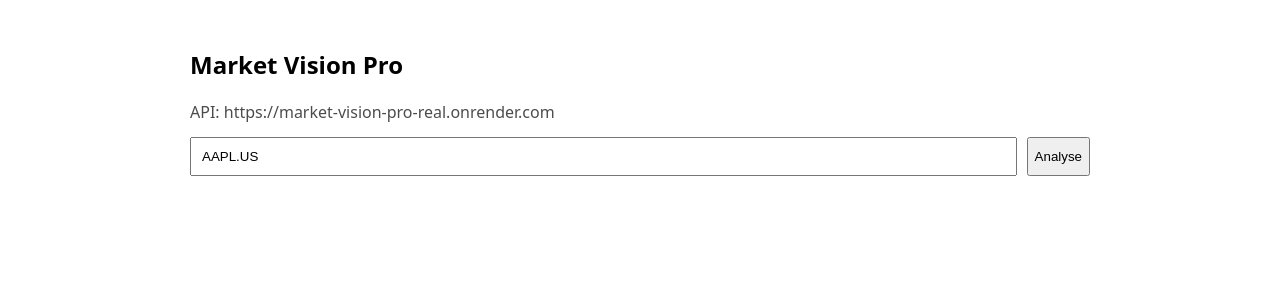
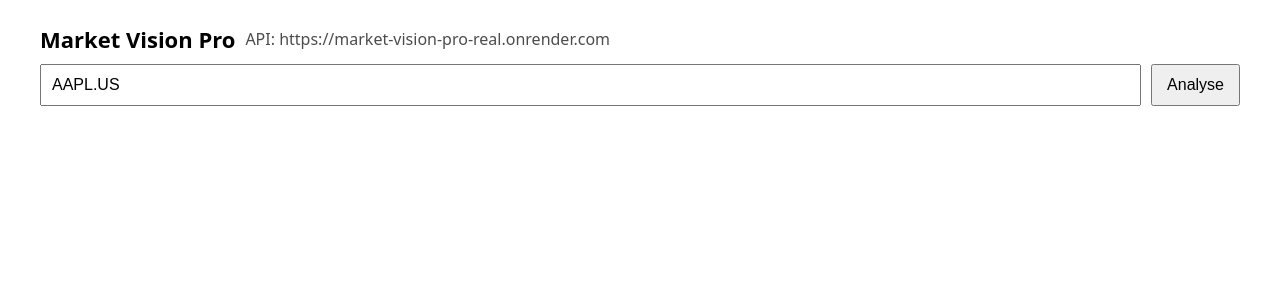
Before and after one commit to JulianKurzendoerfer/market-vision-pro-real, a React (Vite) app in the folder frontend/: page / in a window 1280 px wide. Shown: the top 300 px of the page. Built offline with nearby package versions, Linux system fonts and the light colour scheme.

Commit message:
feat: tradingview layout (candles+bb+emas, rsi, stoch, macd)

```diff
--- a/frontend/package.json
+++ b/frontend/package.json
@@ -9,6 +9,7 @@
     "preview": "vite preview --host 0.0.0.0 --port 4173"
   },
   "dependencies": {
+    "lightweight-charts": "^4.2.0",
     "react": "^18.3.1",
     "react-dom": "^18.3.1"
   },
--- a/frontend/src/App.jsx
+++ b/frontend/src/App.jsx
@@ -1,25 +1,119 @@
-import React, { useState } from "react"
+import React, { useEffect, useMemo, useRef, useState } from "react"
+import { createChart } from "lightweight-charts"
 
 const API = "https://market-vision-pro-real.onrender.com"
+
+function lineData(overlays, key) {
+  return overlays
+    .filter(x => x[key] !== null && x[key] !== undefined)
+    .map(x => ({ time: x.time, value: Number(x[key]) }))
+}
+
+function histData(overlays, key) {
+  return overlays
+    .filter(x => x[key] !== null && x[key] !== undefined)
+    .map(x => ({ time: x.time, value: Number(x[key]) }))
+}
 
 export default function App() {
   const [symbol, setSymbol] = useState("AAPL.US")
   const [loading, setLoading] = useState(false)
   const [err, setErr] = useState("")
-  const [quote, setQuote] = useState(null)
-  const [ind, setInd] = useState(null)
+  const [last, setLast] = useState(null)
+
+  const wrapRef = useRef(null)
+  const mainRef = useRef(null)
+  const rsiRef = useRef(null)
+  const stochRef = useRef(null)
+  const macdRef = useRef(null)
+
+  const charts = useRef({})
+
+  const heights = useMemo(() => ({
+    main: 420,
+    rsi: 140,
+    stoch: 170,
+    macd: 170
+  }), [])
+
+  function destroy() {
+    Object.values(charts.current).forEach(c => {
+      try { c.remove() } catch {}
+    })
+    charts.current = {}
+  }
+
+  function syncTime(chs) {
+    const keys = Object.keys(chs)
+    keys.forEach(k => {
+      chs[k].timeScale().subscribeVisibleTimeRangeChange(range => {
+        keys.forEach(k2 => {
+          if (k2 !== k) chs[k2].timeScale().setVisibleRange(range)
+        })
+      })
+    })
+  }
 
   async function run() {
     setErr("")
     setLoading(true)
     try {
-      const q = await fetch(`${API}/api/quote?symbol=${encodeURIComponent(symbol)}`)
-      if (!q.ok) throw new Error(await q.text())
-      setQuote(await q.json())
+      const r = await fetch(`${API}/api/tv?symbol=${encodeURIComponent(symbol)}&days=520&period=d`)
+      if (!r.ok) throw new Error(await r.text())
+      const data = await r.json()
+      setLast(data.last || null)
 
-      const i = await fetch(`${API}/api/indicators?symbol=${encodeURIComponent(symbol)}`)
-      if (!i.ok) throw new Error(await i.text())
-      setInd(await i.json())
+      destroy()
+
+      const w = wrapRef.current?.clientWidth || 1000
+
+      const mainChart = createChart(mainRef.current, { width: w, height: heights.main, layout: { background: { type: "solid", color: "#0b0f19" }, textColor: "#d6d6d6" }, grid: { vertLines: { color: "rgba(255,255,255,0.06)" }, horzLines: { color: "rgba(255,255,255,0.06)" } }, rightPriceScale: { borderColor: "rgba(255,255,255,0.15)" }, timeScale: { borderColor: "rgba(255,255,255,0.15)" } })
+      const rsiChart  = createChart(rsiRef.current,  { width: w, height: heights.rsi,  layout: { background: { type: "solid", color: "#0b0f19" }, textColor: "#d6d6d6" }, grid: { vertLines: { color: "rgba(255,255,255,0.06)" }, horzLines: { color: "rgba(255,255,255,0.06)" } }, rightPriceScale: { borderColor: "rgba(255,255,255,0.15)" }, timeScale: { borderColor: "rgba(255,255,255,0.15)" } })
+      const stochChart= createChart(stochRef.current,{ width: w, height: heights.stoch,layout: { background: { type: "solid", color: "#0b0f19" }, textColor: "#d6d6d6" }, grid: { vertLines: { color: "rgba(255,255,255,0.06)" }, horzLines: { color: "rgba(255,255,255,0.06)" } }, rightPriceScale: { borderColor: "rgba(255,255,255,0.15)" }, timeScale: { borderColor: "rgba(255,255,255,0.15)" } })
+      const macdChart = createChart(macdRef.current, { width: w, height: heights.macd, layout: { background: { type: "solid", color: "#0b0f19" }, textColor: "#d6d6d6" }, grid: { vertLines: { color: "rgba(255,255,255,0.06)" }, horzLines: { color: "rgba(255,255,255,0.06)" } }, rightPriceScale: { borderColor: "rgba(255,255,255,0.15)" }, timeScale: { borderColor: "rgba(255,255,255,0.15)" } })
+
+      charts.current = { mainChart, rsiChart, stochChart, macdChart }
+      syncTime(charts.current)
+
+      const candles = mainChart.addCandlestickSeries()
+      candles.setData(data.candles)
+
+      const bbU = mainChart.addLineSeries({ lineWidth: 1 })
+      const bbM = mainChart.addLineSeries({ lineWidth: 1 })
+      const bbL = mainChart.addLineSeries({ lineWidth: 1 })
+      bbU.setData(lineData(data.overlays, "bb_upper"))
+      bbM.setData(lineData(data.overlays, "bb_middle"))
+      bbL.setData(lineData(data.overlays, "bb_lower"))
+
+      const e20 = mainChart.addLineSeries({ lineWidth: 1 })
+      const e50 = mainChart.addLineSeries({ lineWidth: 1 })
+      const e100 = mainChart.addLineSeries({ lineWidth: 1 })
+      const e200 = mainChart.addLineSeries({ lineWidth: 1 })
+      e20.setData(lineData(data.overlays, "ema20"))
+      e50.setData(lineData(data.overlays, "ema50"))
+      e100.setData(lineData(data.overlays, "ema100"))
+      e200.setData(lineData(data.overlays, "ema200"))
+
+      const rsi = rsiChart.addLineSeries({ lineWidth: 2 })
+      rsi.setData(lineData(data.overlays, "rsi14"))
+      rsiChart.addLineSeries({ lineWidth: 1 }).setData([{ time: data.overlays[0].time, value: 70 }, { time: data.overlays[data.overlays.length-1].time, value: 70 }])
+      rsiChart.addLineSeries({ lineWidth: 1 }).setData([{ time: data.overlays[0].time, value: 30 }, { time: data.overlays[data.overlays.length-1].time, value: 30 }])
+
+      const k = stochChart.addLineSeries({ lineWidth: 2 })
+      const dline = stochChart.addLineSeries({ lineWidth: 2 })
+      k.setData(lineData(data.overlays, "stoch_k"))
+      dline.setData(lineData(data.overlays, "stoch_d"))
+      stochChart.addLineSeries({ lineWidth: 1 }).setData([{ time: data.overlays[0].time, value: 80 }, { time: data.overlays[data.overlays.length-1].time, value: 80 }])
+      stochChart.addLineSeries({ lineWidth: 1 }).setData([{ time: data.overlays[0].time, value: 20 }, { time: data.overlays[data.overlays.length-1].time, value: 20 }])
+
+      const hist = macdChart.addHistogramSeries()
+      const macd = macdChart.addLineSeries({ lineWidth: 2 })
+      const sig = macdChart.addLineSeries({ lineWidth: 2 })
+      hist.setData(histData(data.overlays, "macd_hist"))
+      macd.setData(lineData(data.overlays, "macd"))
+      sig.setData(lineData(data.overlays, "macd_signal"))
+
+      mainChart.timeScale().fitContent()
     } catch (e) {
       setErr(String(e?.message || e))
     } finally {
@@ -27,36 +121,53 @@ export default function App() {
     }
   }
 
+  useEffect(() => {
+    return () => destroy()
+  }, [])
+
+  useEffect(() => {
+    const onResize = () => {
+      if (!wrapRef.current) return
+      const w = wrapRef.current.clientWidth
+      Object.values(charts.current).forEach(c => {
+        try { c.applyOptions({ width: w }) } catch {}
+      })
+    }
+    window.addEventListener("resize", onResize)
+    return () => window.removeEventListener("resize", onResize)
+  }, [])
+
   return (
-    <div style={{ fontFamily: "system-ui", padding: 20, maxWidth: 900, margin: "0 auto" }}>
-      <h2>Market Vision Pro</h2>
-      <div style={{ opacity: 0.7 }}>API: {API}</div>
+    <div style={{ fontFamily: "system-ui", padding: 16, maxWidth: 1200, margin: "0 auto" }} ref={wrapRef}>
+      <div style={{ display: "flex", alignItems: "center", gap: 10, marginBottom: 10 }}>
+        <div style={{ fontSize: 22, fontWeight: 700 }}>Market Vision Pro</div>
+        <div style={{ opacity: 0.7 }}>API: {API}</div>
+      </div>
 
-      <div style={{ display: "flex", gap: 10, marginTop: 14 }}>
-        <input
-          value={symbol}
-          onChange={(e) => setSymbol(e.target.value)}
-          style={{ flex: 1, padding: 10 }}
-        />
-        <button onClick={run} disabled={loading}>
-          {loading ? "Lade…" : "Analyse"}
+      <div style={{ display: "flex", gap: 10, marginBottom: 12 }}>
+        <input value={symbol} onChange={e => setSymbol(e.target.value)} style={{ flex: 1, padding: 10, fontSize: 16 }} />
+        <button onClick={run} disabled={loading} style={{ padding: "10px 14px", fontSize: 16 }}>
+          {loading ? "Lade..." : "Analyse"}
         </button>
       </div>
 
-      {err && <div style={{ color: "red", marginTop: 12 }}>{err}</div>}
+      {err ? <div style={{ color: "#ff6b6b", marginBottom: 12 }}>{err}</div> : null}
 
-      {quote && (
-        <div style={{ marginTop: 12 }}>
-          <strong>Preis:</strong> {quote.close ?? quote.price}
+      {last ? (
+        <div style={{ color: "#d6d6d6", marginBottom: 10 }}>
+          <div>Preis: {last?.bb_middle ?? "-"}</div>
+          <div>RSI: {last?.rsi14 != null ? Number(last.rsi14).toFixed(2) : "-"}</div>
+          <div>Stoch K/D: {last?.stoch_k != null ? Number(last.stoch_k).toFixed(2) : "-"} / {last?.stoch_d != null ? Number(last.stoch_d).toFixed(2) : "-"}</div>
+          <div>MACD: {last?.macd != null ? Number(last.macd).toFixed(4) : "-"} | Signal: {last?.macd_signal != null ? Number(last.macd_signal).toFixed(4) : "-"}</div>
         </div>
-      )}
+      ) : null}
 
-      {ind?.last && (
-        <div style={{ marginTop: 12 }}>
-          <div>RSI: {Number(ind.last.rsi14).toFixed(2)}</div>
-          <div>MACD: {Number(ind.last.macd).toFixed(4)}</div>
-        </div>
-      )}
+      <div style={{ borderRadius: 10, overflow: "hidden" }}>
+        <div ref={mainRef} />
+        <div ref={rsiRef} />
+        <div ref={stochRef} />
+        <div ref={macdRef} />
+      </div>
     </div>
   )
 }
```
Also changed, not shown: 1 other file (tests, documents, lock files or other folders).
